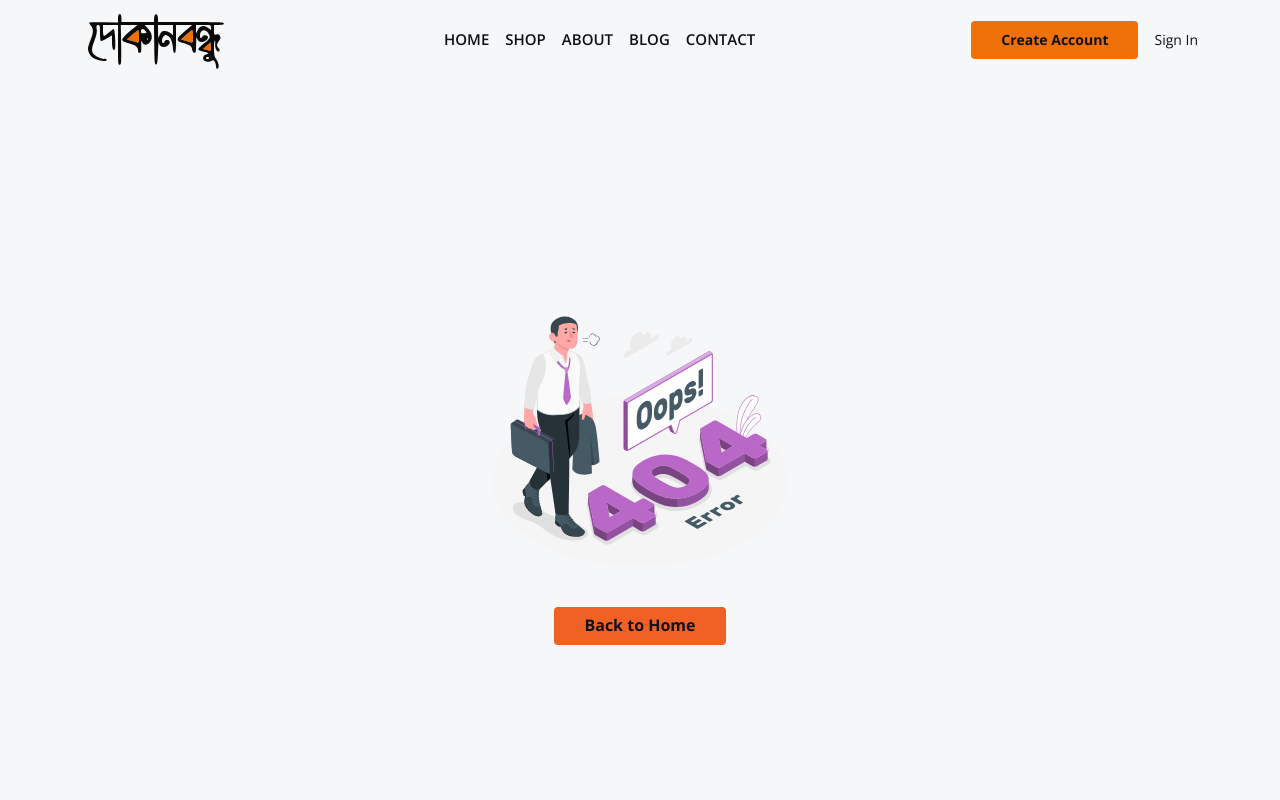
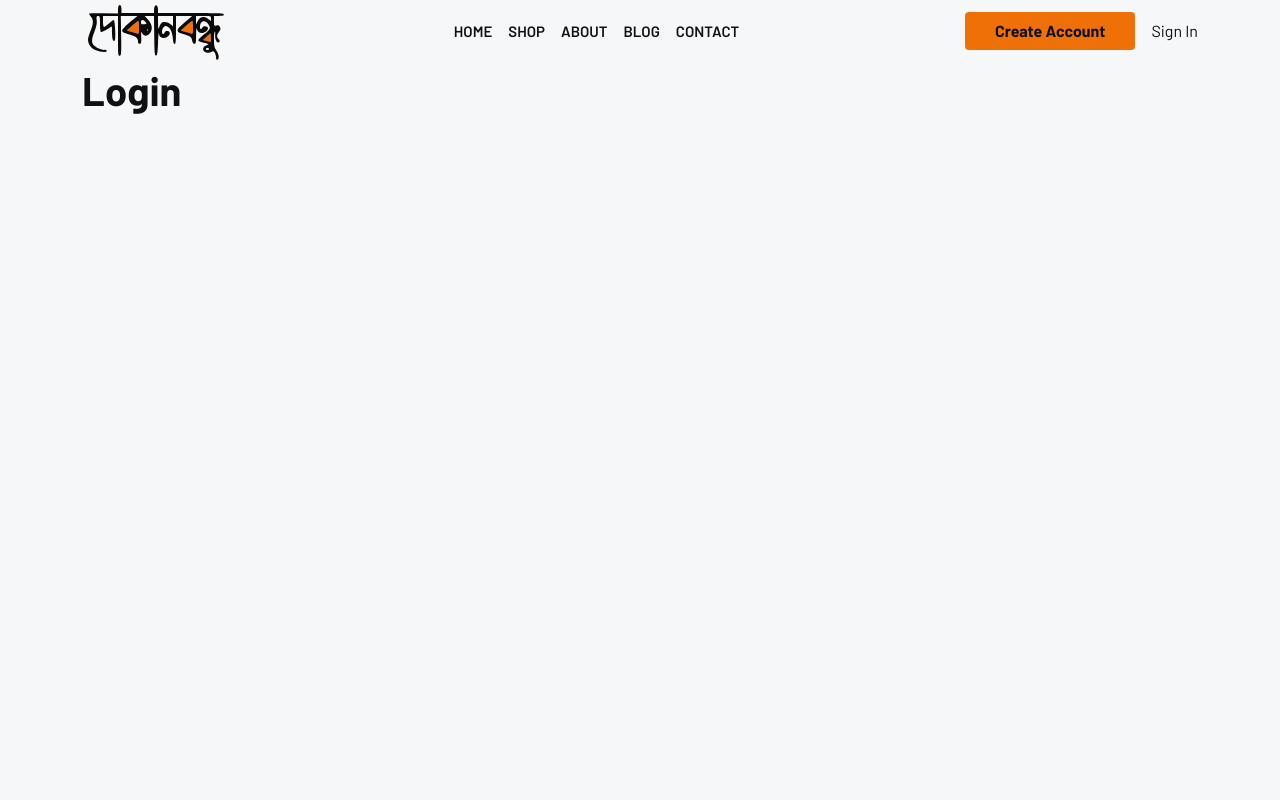
Before and after one commit to it27427/dokanbondhu-ecommerce, a React (Vite) app: page /sign-in in a window 1280 px wide. Shown: the top 800 px of the page. Built offline with nearby package versions, Linux system fonts and the light colour scheme.

Commit message:
font updated and cart, login, register page created and registerd in app

```diff
--- a/src/App.jsx
+++ b/src/App.jsx
@@ -12,6 +12,9 @@ import BlogPage from '@/pages/Blog';
 import ContactPage from '@/pages/Contact';
 import ShopPage from '@/pages/Shop';
 import ProductDetails from '@/pages/ProductDetails';
+import Login from '@/pages/Login';
+import Register from '@/pages/Register';
+import Cart from '@/pages/Cart';
 /* ERROR-PAGE */
 import NotFoundPage from '@/pages/Error';
 
@@ -31,6 +34,10 @@ const App = () => {
         <Route path='/contact' element={<ContactPage />} />
         <Route path='/shop' element={<ShopPage />} />
         <Route path='/shop/:id' element={<ProductDetails />} />
+        <Route path='/cart' element={<Cart />} />
+
+        <Route path='/sign-in' element={<Login />} />
+        <Route path='/sign-up' element={<Register />} />
 
         {/* NOT-FOUND PAGE */}
         <Route path='/*' element={<NotFoundPage />} />
--- a/src/assets/scss/main.scss
+++ b/src/assets/scss/main.scss
@@ -1,4 +1,4 @@
-@import url('https://fonts.googleapis.com/css2?family=Open+Sans:ital,wght@0,300..800;1,300..800&display=swap');
+@import url('https://fonts.googleapis.com/css2?family=Barlow:ital,wght@0,100;0,200;0,300;0,400;0,500;0,600;0,700;0,800;0,900;1,100;1,200;1,300;1,400;1,500;1,600;1,700;1,800;1,900&display=swap');
 
 :root {
   --white: #ffffff;
@@ -8,7 +8,7 @@
   --textcolor: #101115;
   --themecolor: #ee7006;
 
-  --opensans: 'Open Sans', sans-serif;
+  --barlow: 'Barlow', sans-serif;
 }
 
 // Variables for SCSS
@@ -16,7 +16,7 @@ $bodybg: var(--bodybg);
 $bodytext: var(--bodycolor);
 $blackcolor: var(--black);
 $whitecolor: var(--white);
-$themefont: var(--opensans);
+$primaryfont: var(--barlow);
 $primarycolor: var(--themecolor);
 $primarytext: var(--textcolor);
 
@@ -59,7 +59,7 @@ html {
 // Styles for body
 body {
   @include bg-and-color($bodybg, $bodytext);
-  font-family: $themefont;
+  font-family: $primaryfont;
   font-size: 1rem;
   font-style: normal;
   font-weight: normal;
@@ -91,7 +91,6 @@ table,
 img,
 hgroup {
   margin: 0;
-  font-size: inherit;
 }
 
 // Heading styles
@@ -100,7 +99,6 @@ h2,
 h3,
 h4,
 h5 {
-  font-size: inherit;
   font-weight: 700;
 }
 
@@ -113,10 +111,6 @@ ol {
   list-style: none;
   margin: 0;
   padding: 0;
-}
-
-span {
-  font-size: 0.875rem;
 }
 
 .notfoundthumb {
@@ -158,6 +152,9 @@ header {
 
 .headernav {
   height: 100%;
+}
+
+.header-fixed .headernav {
   display: flex;
   align-items: center;
 }
--- /dev/null
+++ b/src/pages/Cart.jsx
@@ -0,0 +1,13 @@
+const Cart = () => {
+  return (
+    <main className='main-section'>
+      <section>
+        <div className='container'>
+          <h2>Cart</h2>
+        </div>
+      </section>
+    </main>
+  );
+};
+
+export default Cart;
--- /dev/null
+++ b/src/pages/Login.jsx
@@ -0,0 +1,13 @@
+const Login = () => {
+  return (
+    <main className='main-section'>
+      <section>
+        <div className='container'>
+          <h2>Login</h2>
+        </div>
+      </section>
+    </main>
+  );
+};
+
+export default Login;
--- /dev/null
+++ b/src/pages/Register.jsx
@@ -0,0 +1,13 @@
+const Register = () => {
+  return (
+    <main className='main-section'>
+      <section>
+        <div className='container'>
+          <h2>Register</h2>
+        </div>
+      </section>
+    </main>
+  );
+};
+
+export default Register;
```
